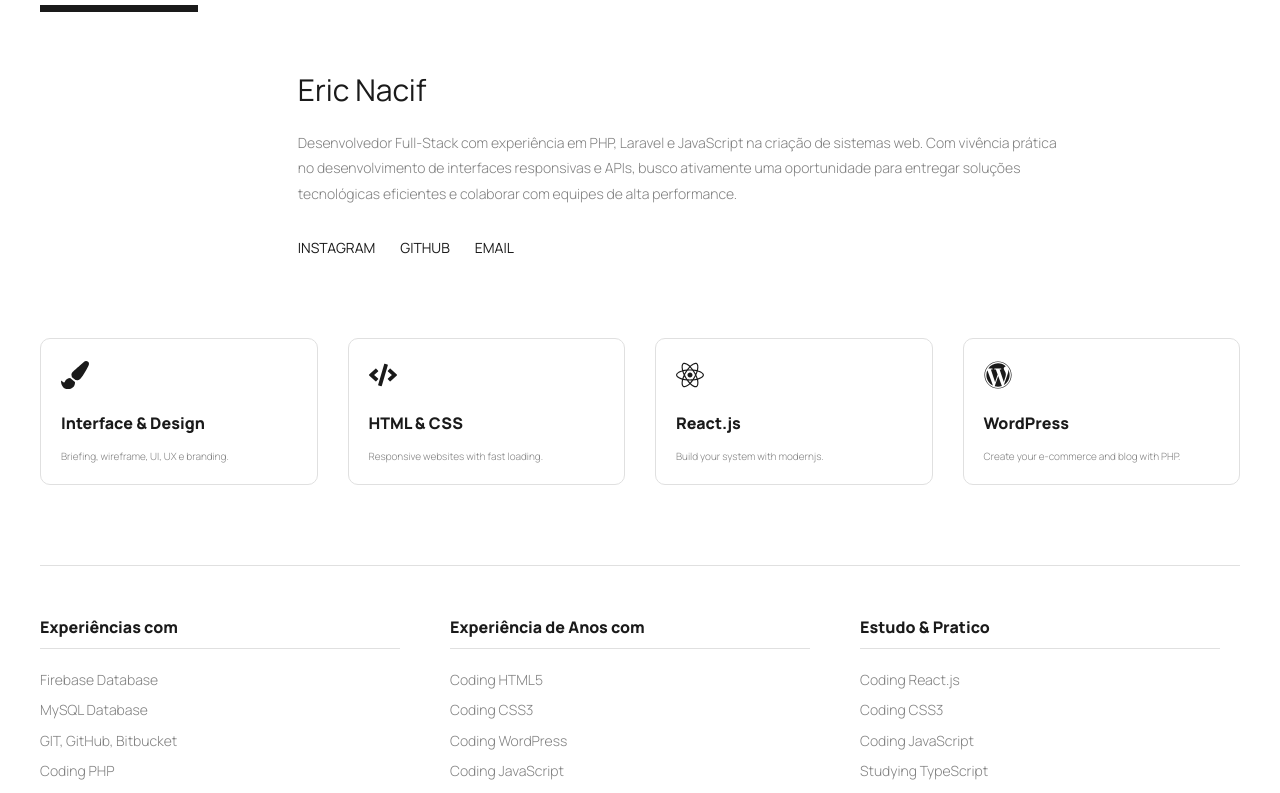
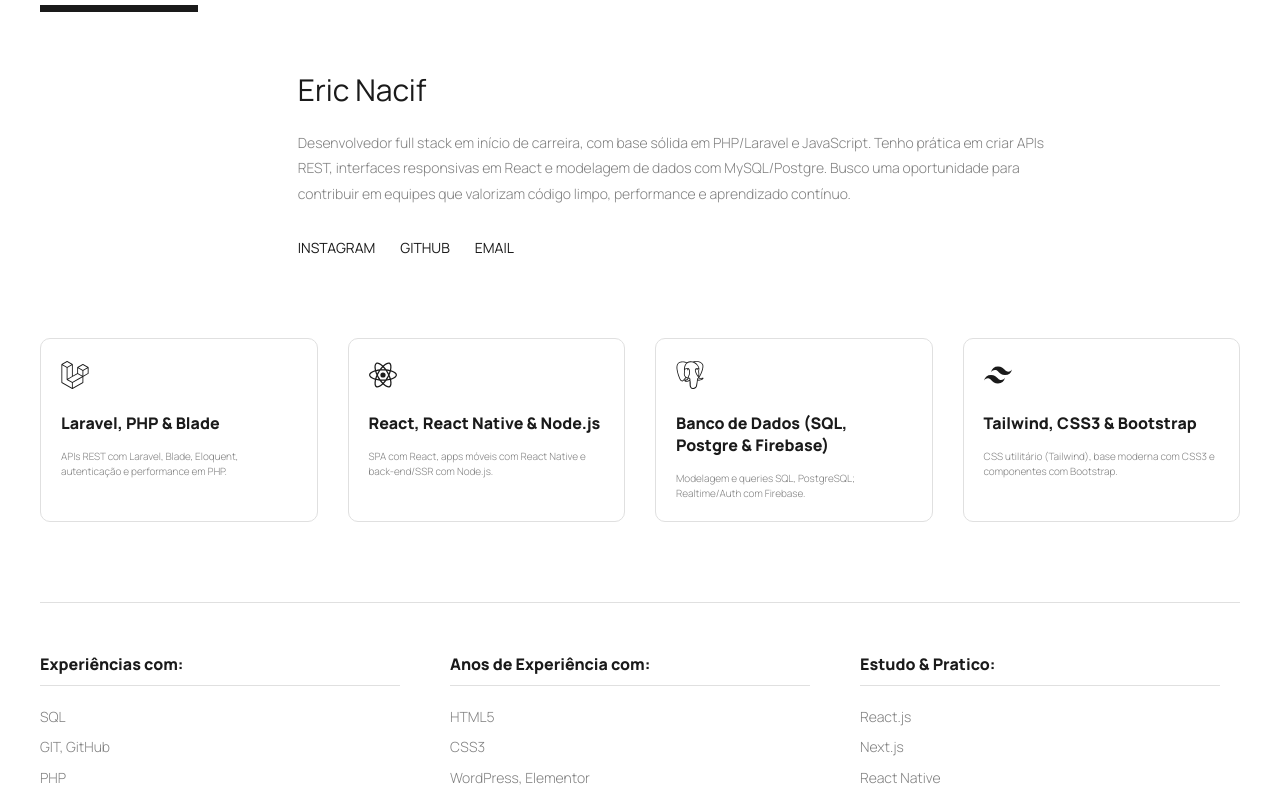
Before and after one commit to ericnacif/eric-nacif-portfolio, a React (Vite) app: page / in a window 1280 px wide. Shown: the part 1800-2593 px from the top of the page. Built offline with nearby package versions, Linux system fonts and the light colour scheme; a web font is replaced by a local one.

Commit message:
Correção textos

```diff
--- a/src/components/Header/Header.css
+++ b/src/components/Header/Header.css
@@ -18,7 +18,8 @@
     align-items: center;
     max-width: 1240px;
     margin: 0 auto;
-  height: 88px; /* área do header */
+    height: 88px;
+    /* área do header */
     transition: height 0.3s ease;
 }
 
@@ -30,8 +31,8 @@
 }
 
 .header-logo-text {
-  font-family: var(--font-display); /* mesma fonte do Hero */
-  font-size: 32px;                 /* bem visível */
+    font-size: 32px;
+    /* bem visível */
     line-height: 1;
     letter-spacing: 0.02em;
     color: var(#8a2be2);
@@ -60,7 +61,9 @@
     transition: color 0.3s ease;
 }
 
-.desktop-nav a:hover { color: var(--text-color); }
+.desktop-nav a:hover {
+    color: var(--text-color);
+}
 
 .header-controls {
     display: flex;
@@ -76,6 +79,7 @@
     font-size: 18px;
     transition: color 0.3s ease, transform 0.3s ease;
 }
+
 .theme-toggle:hover {
     color: var(--accent-color);
     transform: scale(1.1);
@@ -85,11 +89,22 @@
 .main-header.scrolled {
     background-color: rgba(var(--bg-color-rgb, 255, 255, 255), 0.9);
 }
-[data-theme="light"] { --bg-color-rgb: 255, 255, 255; }
-[data-theme="dark"]  { --bg-color-rgb: 18, 18, 18; }
 
-.main-header.scrolled .header-container { height: 72px; }
-.main-header.scrolled .header-logo-text  { font-size: 26px; }
+[data-theme="light"] {
+    --bg-color-rgb: 255, 255, 255;
+}
+
+[data-theme="dark"] {
+    --bg-color-rgb: 18, 18, 18;
+}
+
+.main-header.scrolled .header-container {
+    height: 72px;
+}
+
+.main-header.scrolled .header-logo-text {
+    font-size: 26px;
+}
 
 /* Mobile */
 .mobile-menu-btn {
@@ -101,7 +116,10 @@
     display: none;
     transition: color 0.3s ease;
 }
-.mobile-menu-btn:hover { color: var(--accent-color); }
+
+.mobile-menu-btn:hover {
+    color: var(--accent-color);
+}
 
 .mobile-nav-overlay {
     position: fixed;
@@ -130,6 +148,7 @@
     gap: 24px;
     text-align: center;
 }
+
 .mobile-nav a {
     text-decoration: none;
     color: var(--text-color);
@@ -140,8 +159,13 @@
 
 /* Responsividade */
 @media (max-width: 1024px) {
-  .desktop-nav { display: none; }
-  .mobile-menu-btn { display: inline-flex; }
+    .desktop-nav {
+        display: none;
+    }
+
+    .mobile-menu-btn {
+        display: inline-flex;
+    }
 }
 
 @media (max-width: 768px) {
@@ -149,7 +173,16 @@
         height: 72px;
         padding: 0 20px;
     }
-  .header-logo-text { font-size: 26px; }
-  .main-header.scrolled .header-container { height: 64px; }
-  .main-header.scrolled .header-logo-text  { font-size: 22px; }
+
+    .header-logo-text {
+        font-size: 26px;
     }
+
+    .main-header.scrolled .header-container {
+        height: 64px;
+    }
+
+    .main-header.scrolled .header-logo-text {
+        font-size: 22px;
+    }
+}
--- a/src/sections/About/About.jsx
+++ b/src/sections/About/About.jsx
@@ -2,13 +2,15 @@
 import SkillCard from '../../components/SkillCard/SkillCard';
 import ExperienceList from '../../components/ExperienceList/ExperienceList';
 import './About.css';
-import { FaPaintBrush, FaCode, FaReact, FaWordpress } from 'react-icons/fa'; // Ícones de volta
 import { motion } from 'framer-motion';
+import { SiLaravel, SiReact, SiPostgresql, SiTailwindcss } from 'react-icons/si';
 
 // Dados com base no currículo
 const personalInfo = {
   name: "Eric Nacif",
-  bio: `Desenvolvedor Full-Stack com experiência em PHP, Laravel e JavaScript na criação de sistemas web. Com vivência prática no desenvolvimento de interfaces responsivas e APIs, busco ativamente uma oportunidade para entregar soluções tecnológicas eficientes e colaborar com equipes de alta performance.`,
+  bio: `Desenvolvedor full stack em início de carreira, com base sólida em PHP/Laravel e JavaScript.
+   Tenho prática em criar APIs REST, interfaces responsivas em React e modelagem de dados com MySQL/Postgre.
+   Busco uma oportunidade para contribuir em equipes que valorizam código limpo, performance e aprendizado contínuo.`,
   links: {
     instagram: "https://instagram.com/nacif_",
     github: "https://github.com/ericnacif",
@@ -17,26 +19,43 @@
 };
 
 // DADOS DE SKILLS (OS 4 CARDS) REVERTIDOS
+// Cards de skills nas categorias solicitadas
 const skillsData = [
-    { icon: <FaPaintBrush />, title: "Interface & Design", description: "Briefing, wireframe, UI, UX e branding." },
-    { icon: <FaCode />, title: "HTML & CSS", description: "Responsive websites with fast loading." },
-    { icon: <FaReact />, title: "React.js", description: "Build your system with modernjs." },
-    { icon: <FaWordpress />, title: "WordPress", description: "Create your e-commerce and blog with PHP." }
+  {
+    icon: <SiLaravel />,
+    title: "Laravel, PHP & Blade",
+    description: "APIs REST com Laravel, Blade, Eloquent, autenticação e performance em PHP."
+  },
+  {
+    icon: <SiReact />,
+    title: "React, React Native & Node.js",
+    description: "SPA com React, apps móveis com React Native e back-end/SSR com Node.js."
+  },
+  {
+    icon: <SiPostgresql />,
+    title: "Banco de Dados (SQL, Postgre & Firebase)",
+    description: "Modelagem e queries SQL, PostgreSQL; Realtime/Auth com Firebase."
+  },
+  {
+    icon: <SiTailwindcss />,
+    title: "Tailwind, CSS3 & Bootstrap",
+    description: "CSS utilitário (Tailwind), base moderna com CSS3 e componentes com Bootstrap."
+  }
 ];
 
 // Dados das listas de experiência
 const experienceListsData = {
   hadExperiences: {
-    title: "Experiências com",
-    items: ["Firebase Database", "MySQL Database", "GIT, GitHub, Bitbucket", "Coding PHP", "Figma, Adobe XD, Sketch", "CSS Preprocessors", "Digital Marketing", "Coding Python (Django)"]
+    title: "Experiências com:",
+    items: ["SQL", "GIT, GitHub", "PHP", "Figma", "CSS", "Laravel", "JavaScript", "HTML5"]
   },
   haveYearsExperience: {
-    title: "Experiência de Anos com",
-    items: ["Coding HTML5", "Coding CSS3", "Coding WordPress", "Coding JavaScript", "Using Elementor", "Using Adobe Package", "Creating Brand and Logo", "Creating User Interface"]
+    title: "Anos de Experiência com:",
+    items: ["HTML5", "CSS3", "WordPress, Elementor", "JavaScript", "Pacote Adobe", "Interface de Usuário"]
   },
   workAndStudy: {
-    title: "Estudo & Pratico",
-    items: ["Coding React.js", "Coding CSS3", "Coding JavaScript", "Studying TypeScript", "Studying Node.js basics", "Studying API RESTful", "Studying User Experience"]
+    title: "Estudo & Pratico:",
+    items: ["React.js", "Next.js", "React Native", "TypeScript", "Node.js", "API RESTful", "PostgreSQL", "MongoDB", "Tailwind CSS"]
   }
 };
 
```
Lines whose indentation alone changed are shown as unchanged.
